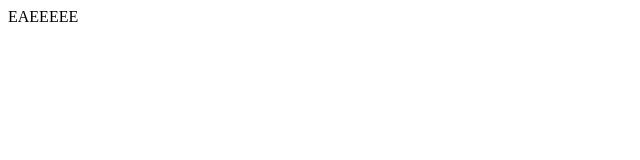
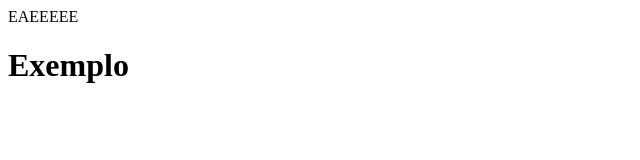
Before and after one commit to DanielDimas2002/Queen, a plain HTML site: page Landing Page/index.html in a window 1280 px wide. Shown: the whole page, without its empty margins (0-640 px from the left). Drawn offline with Linux system fonts and the light colour scheme.

Commit message:
Titulo
exemplo

```diff
--- a/Landing Page/index.html
+++ b/Landing Page/index.html
@@ -1 +1,3 @@
 <p>EAEEEEE</p>
+
+<h1>Exemplo</h1>
```
